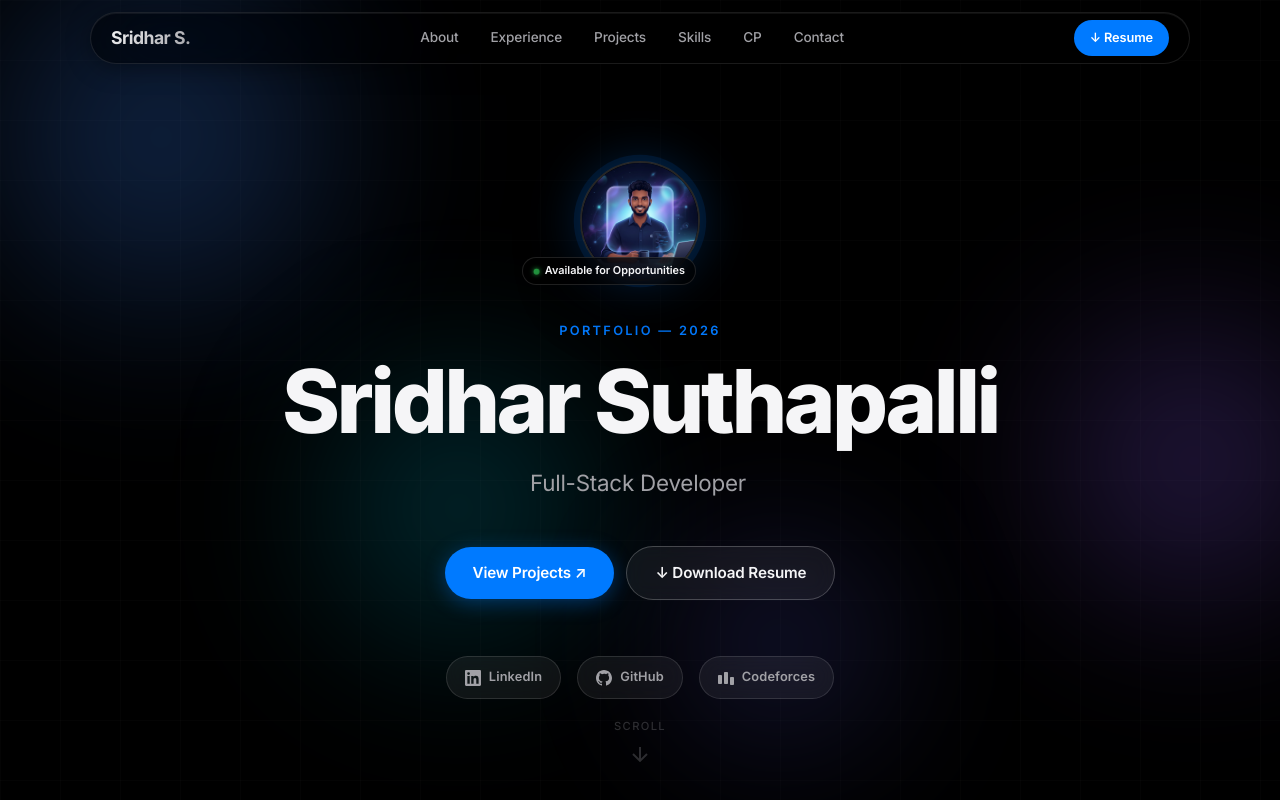
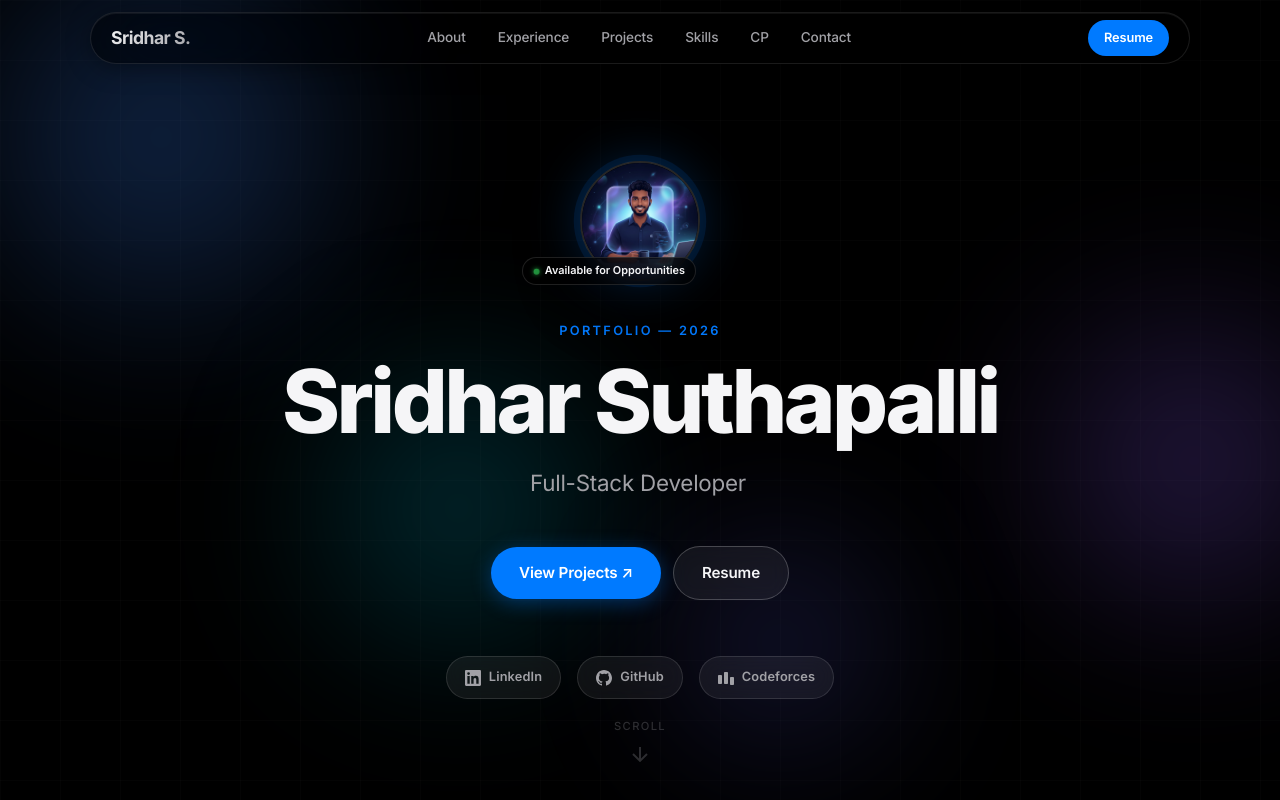
Before and after one commit to Illuminati9/Illuminati9.github.io, a React (Vite) app: page / in a window 1280 px wide. Shown: the top 800 px of the page. Built offline with nearby package versions, Linux system fonts and the light colour scheme.

Commit message:
fix: fixed resume typo

```diff
--- a/src/App.jsx
+++ b/src/App.jsx
@@ -55,7 +55,7 @@ function Navbar() {
             rel="noopener noreferrer"
             className="btn-resume"
           >
-            ↓ Resume
+            Resume
           </a>
           <button
             className="navbar-hamburger"
@@ -176,7 +176,7 @@ function Hero() {
             View Projects ↗
           </a>
           <a href="https://drive.google.com/file/d/1XahEoVfOsteb7ixsu8gVbq_H5o0-DF2k/view?usp=sharing" target="_blank" rel="noopener noreferrer" className="btn-secondary">
-            ↓ Download Resume
+            Resume
           </a>
         </div>
 
```
